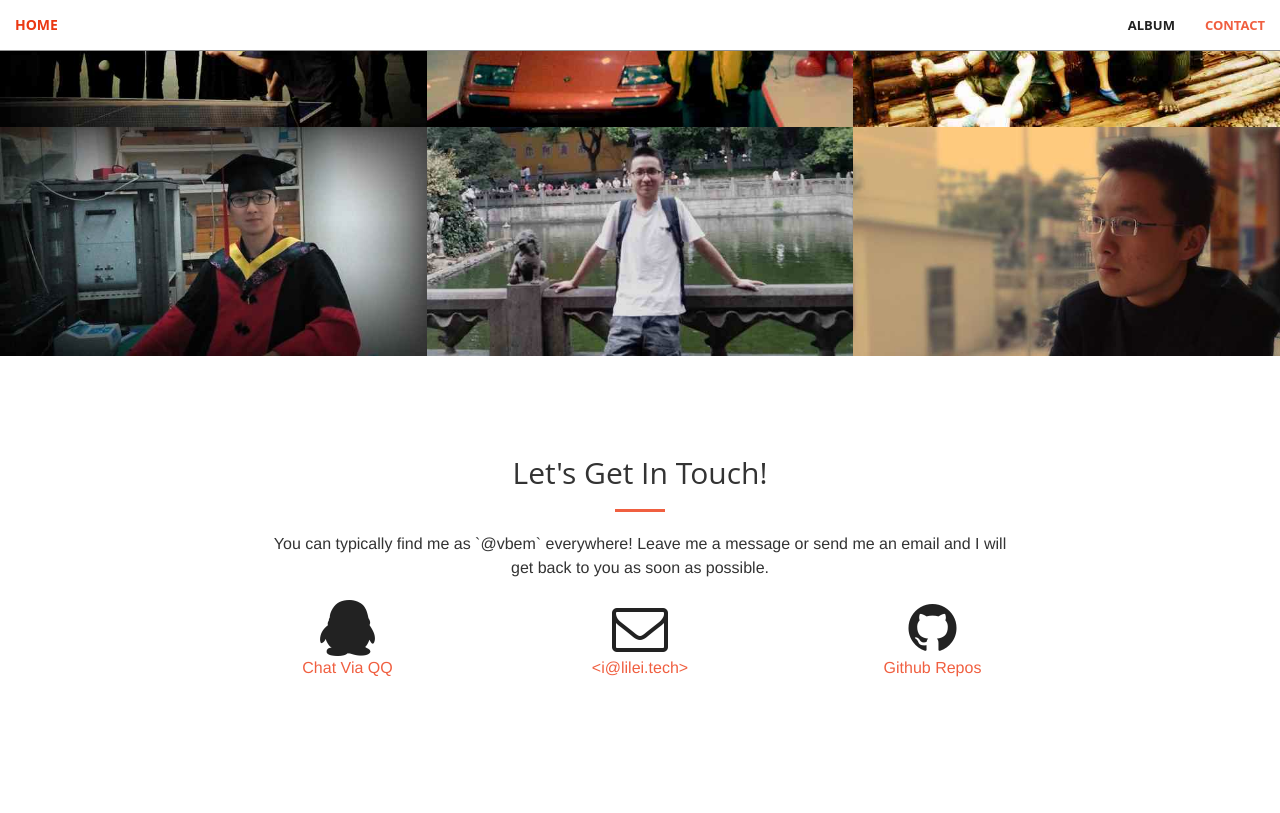
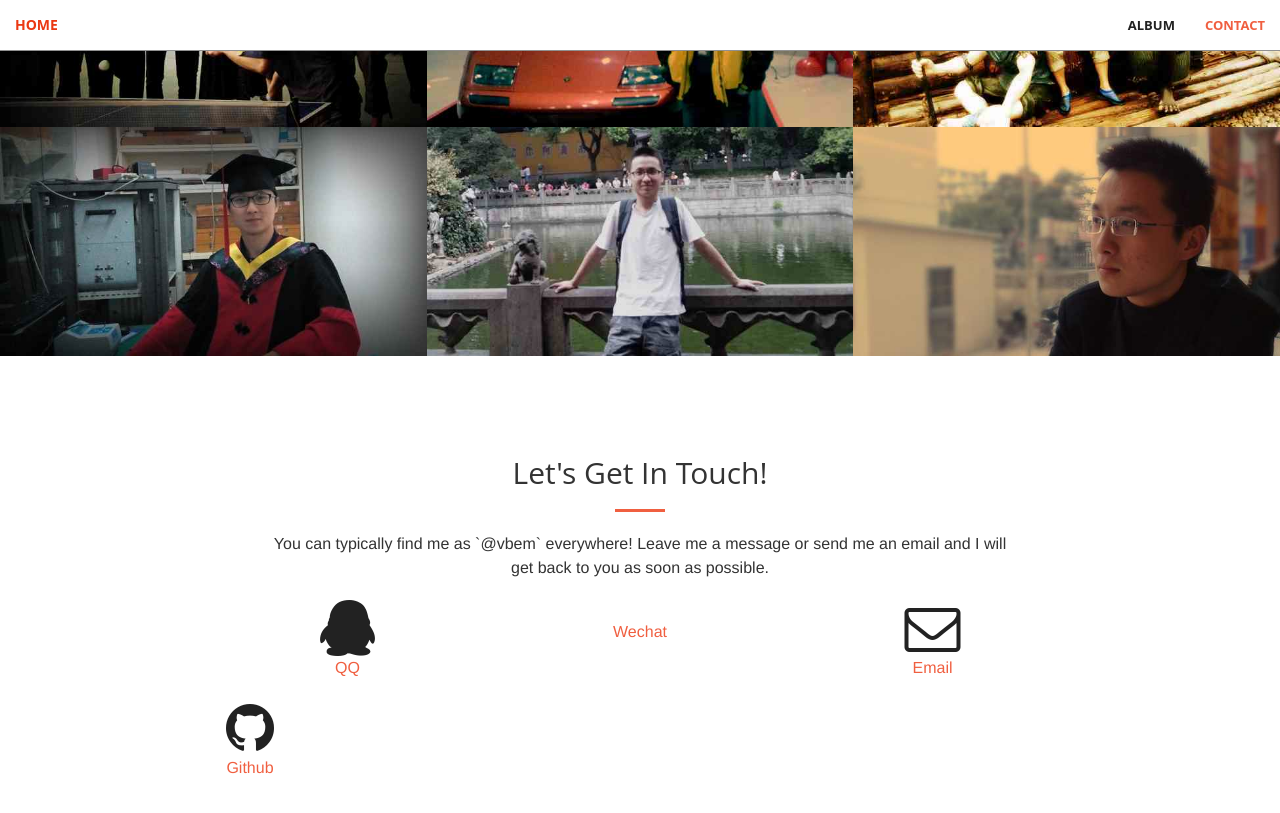
Before and after one commit to vbem/lilei.tech, a Jekyll site: the page built from index.html, in a window 1280 px wide and 900 px high, scrolled down 1003 px. Shown: the top 813 px of the window. Built offline with Jekyll 4.4.1, drawn with Linux system fonts in a browser that asks for light colours; some web fonts are replaced.

Commit message:
add wechat

```diff
--- a/_includes/contact.html
+++ b/_includes/contact.html
@@ -9,19 +9,25 @@
         <div class="col-lg-2 col-lg-offset-2 text-center">
             <a href="http://wpa.qq.com/msgrd?v=3&uin=369458115&site=qq&menu=yes" target="_blank">
                 <i class="fa fa-qq fa-3x wow bounceIn" data-wow-delay=".1s"></i>
-                <p>Chat Via QQ</p>
+                <p>QQ</p>
+            </a>
+        </div>
+        <div class="col-lg-2 col-lg-offset-1 text-center">
+            <a href="img/wechat.png" target="_blank">
+            <i class="fa fa-wechat-o fa-3x wow bounceIn" data-wow-delay=".1s"></i>
+                <p>Wechat</p>
             </a>
         </div>
         <div class="col-lg-2 col-lg-offset-1 text-center">
             <a href="mailto:{{ site.email }}" target="_blank">
             <i class="fa fa-envelope-o fa-3x wow bounceIn" data-wow-delay=".1s"></i>
-                <p>&lt;{{ site.email }}&gt;</p>
+                <p>Email</p>
             </a>
         </div>
         <div class="col-lg-2 col-lg-offset-1 text-center">
             <a href="https://github.com/{{ site.github_username }}" target="_blank">
             <i class="fa fa-github fa-3x wow bounceIn" data-wow-delay=".1s"></i>
-                <p>Github Repos</p>
+                <p>Github</p>
             </a>
         </div>
 
```
Also changed, not shown: img/wechat.png (added).
